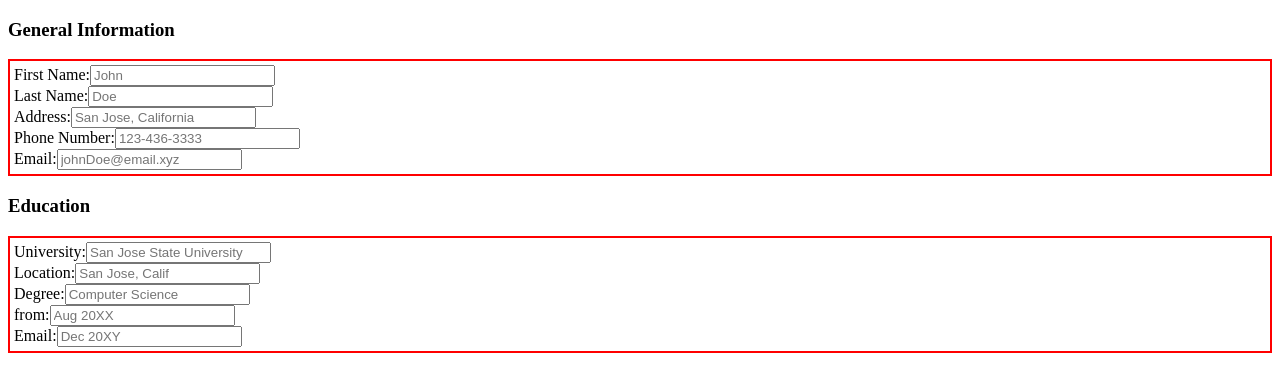
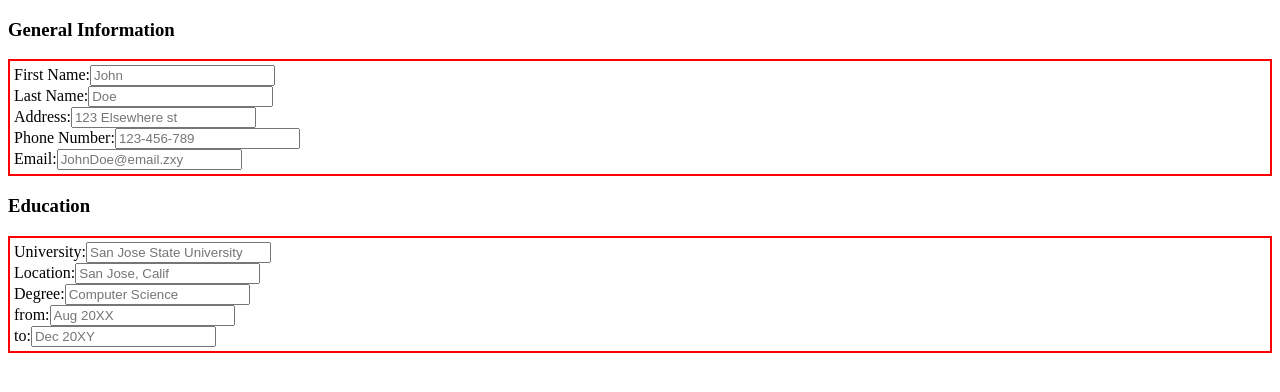
Before and after one commit to ralphorteza/cv-project, a React (Create React App) app: page / in a window 1280 px wide. Shown: the top 392 px of the page. Built offline with nearby package versions, Linux system fonts and the light colour scheme.

Commit message:
Debug GeneralInfo.js and clean code

```diff
--- a/src/App.js
+++ b/src/App.js
@@ -5,12 +5,11 @@ import "./App.css";
 
 export default function App() {
 
-  // genInfo.address, .phoneNumber, .email,
   const [genInfo, setGenInfo] = React.useState({
     firstName: "",
     lastName: "",
     address: "",
-    phoneNumber: "",
+    phone: "",
     email: "",
   });
 
@@ -25,6 +24,7 @@ export default function App() {
       }
     })
   }
+
 
   const [eduInfo, setEduInfo] = React.useState({
     university:"",
--- a/src/components/form/EducationInfo.js
+++ b/src/components/form/EducationInfo.js
@@ -46,7 +46,7 @@ export default function EducationInfo(props) {
         />
       </label>
       <label>
-        Email:
+        to:
         <input
           type="text"
           placeholder="Dec 20XY"
--- a/src/components/form/GeneralInfo.js
+++ b/src/components/form/GeneralInfo.js
@@ -29,7 +29,7 @@ export default function GeneralInfo(props) {
         Address:
         <input
           type="text"
-          placeholder="San Jose, California"
+          placeholder="123 Elsewhere st"
           onChange={handleGenInfoChange}
           name="address"
           value={genInfo.address}
@@ -39,21 +39,21 @@ export default function GeneralInfo(props) {
         Phone Number:
         <input
           type="text"
-          placeholder="123-436-3333"
+          placeholder="123-456-789"
           onChange={handleGenInfoChange}
-          name="phoneNumber"
-          value={genInfo.phoneNumber}
+          name="phone"
+          value={genInfo.phone}
         />
       </label>
       <label>
         Email:
         <input
           type="text"
-          placeholder="johnDoe@email.xyz"
+          placeholder="JohnDoe@email.zxy"
           onChange={handleGenInfoChange}
           name="email"
           value={genInfo.email}
-          />
+        />
       </label>
     </form>
   );
```
